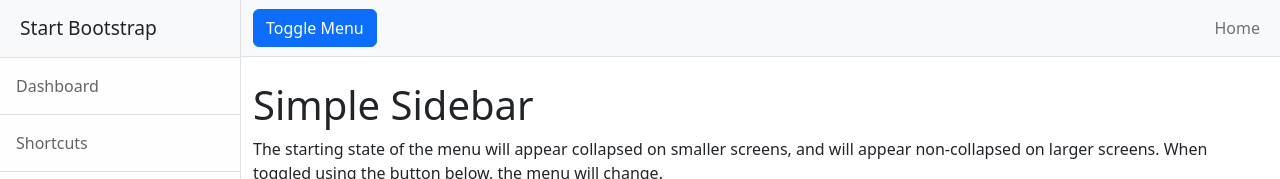
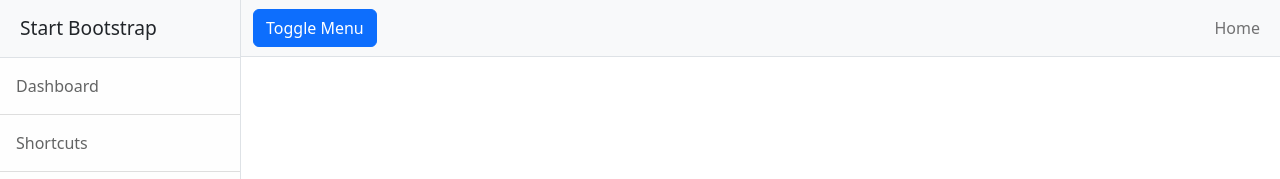
Before and after one commit to TahaIdreesi/final-year-project, a plain HTML site: page index.html in a window 1280 px wide. Shown: the top 179 px of the page. Drawn offline with nearby package versions, Linux system fonts and the light colour scheme.

Commit message:
- Fixed some text

```diff
--- a/index.html
+++ b/index.html
@@ -51,7 +51,7 @@
                 </nav>
                 <!-- Page content-->
                 <div class="container-fluid">
-                    <h1 class="mt-4">Simple Sidebar</h1>
+                    <!-- <h1 class="mt-4">Simple Sidebar</h1>
                     <p>The starting state of the menu will appear collapsed on smaller screens, and will appear non-collapsed on larger screens. When toggled using the button below, the menu will change.</p>
                     <p>
                         Make sure to keep all page content within the
@@ -59,7 +59,7 @@
                         . The top navbar is optional, and just for demonstration. Just create an element with the
                         <code>#sidebarToggle</code>
                         ID which will toggle the menu when clicked.
-                    </p>
+                    </p> -->
                 </div>
             </div>
         </div>
```
